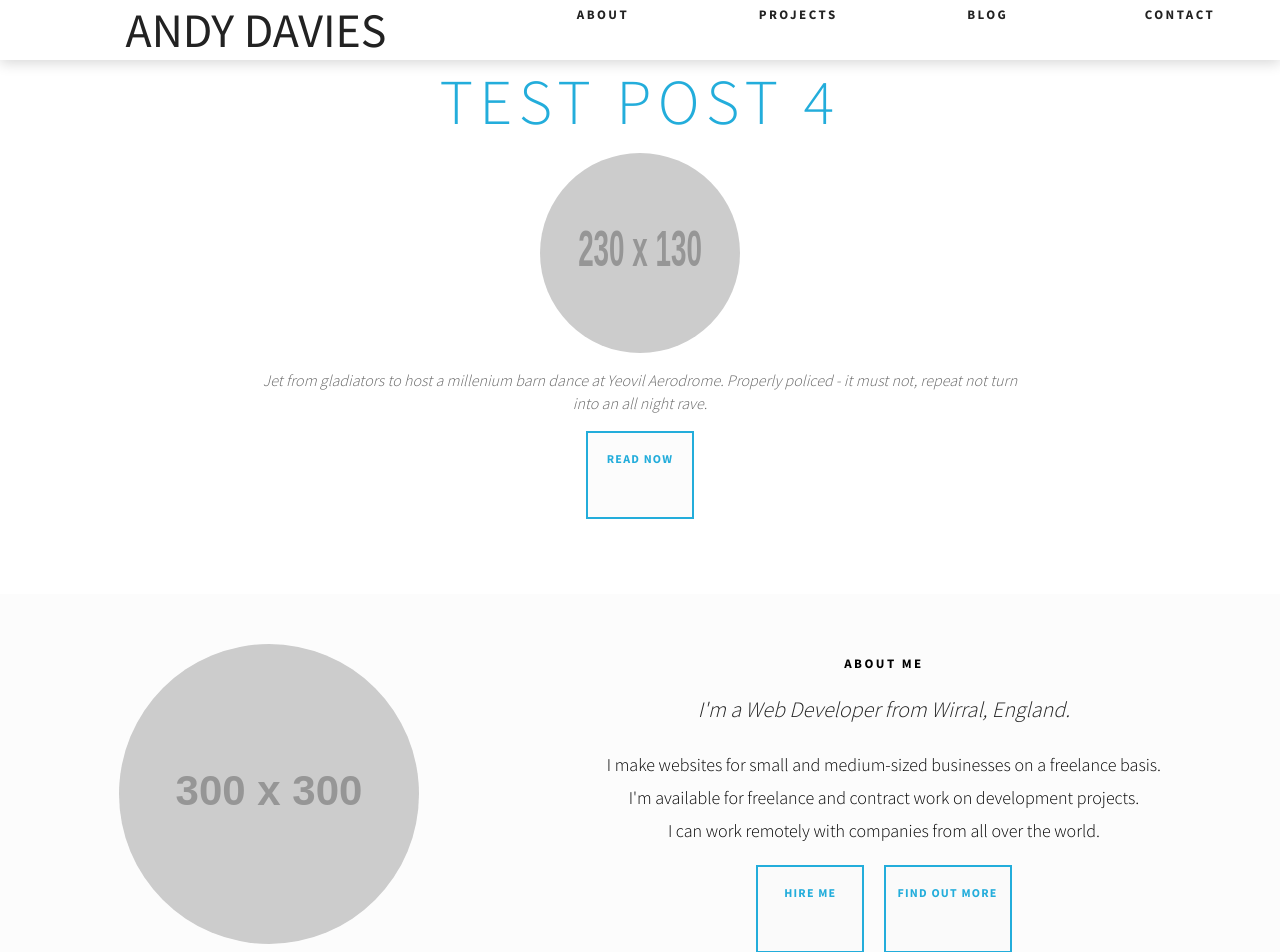
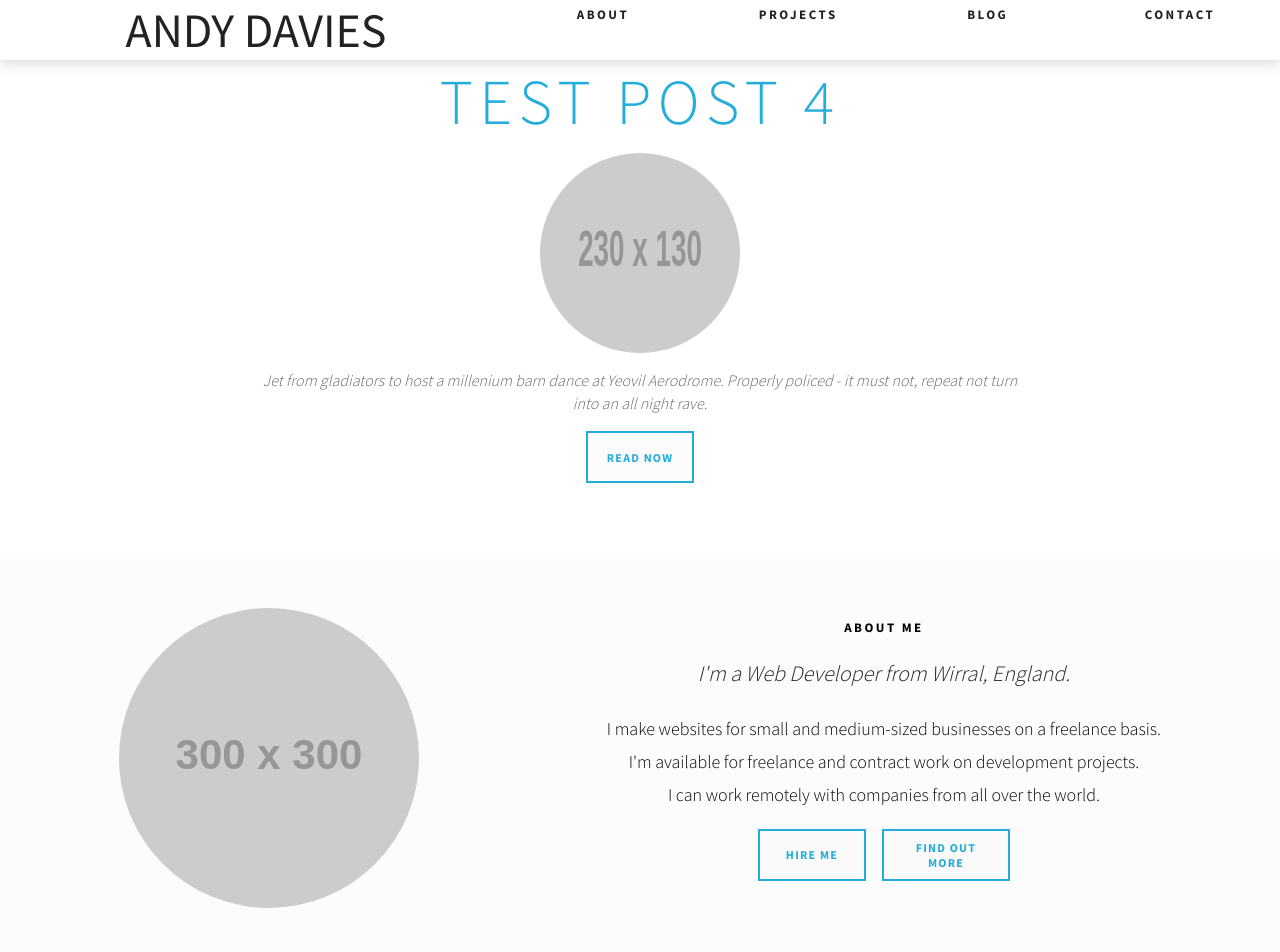
Before and after one commit to andavies/andavies.github.io, a Jekyll site: the page built from index.html, in a window 1280 px wide and 1400 px high, scrolled down 997 px. Shown: the top 952 px of the window. Built offline with Jekyll 4.4.1, drawn with Linux system fonts in a browser that asks for light colours; grey boxes are pictures that could not be loaded.

Commit message:
Style buttons

```diff
--- a/_sass/_components/_button.scss
+++ b/_sass/_components/_button.scss
@@ -1,15 +1,23 @@
+.buttons-wrapper {
+    display: flex;
+    justify-content: center;
+}
+
 .button {
     border: 2px solid $highlight_color;
     margin: 0 8px;
-    padding: 18px 12px;
+    padding: 0 12px;
     text-transform: uppercase;
     letter-spacing: 0.1em;
     min-width: 80px;
+    max-width: 100px;
     font-size: 12px;
     font-weight: $bold;
     background-color: $muted_background_color;
     color: $highlight_color;
-    display: inline-block;
+    display: flex;
+    justify-content: center;
+    align-items: center;
 }
 
 .button:hover {
--- a/index.html
+++ b/index.html
@@ -129,7 +129,10 @@ layout: master
 			<h3 class="featured-post-title">{{ post.title }}</h3>
 			<img src="{{ post.image_url }}">
 			<p>{{ post.excerpt }}</p>
-			<a class="button" href="{{ post.url }}">Read now</a>
+
+			<div class="buttons-wrapper">
+				<a class="button" href="{{ post.url }}">Read now</a>
+			</div>
 
 		</article>
 
```
